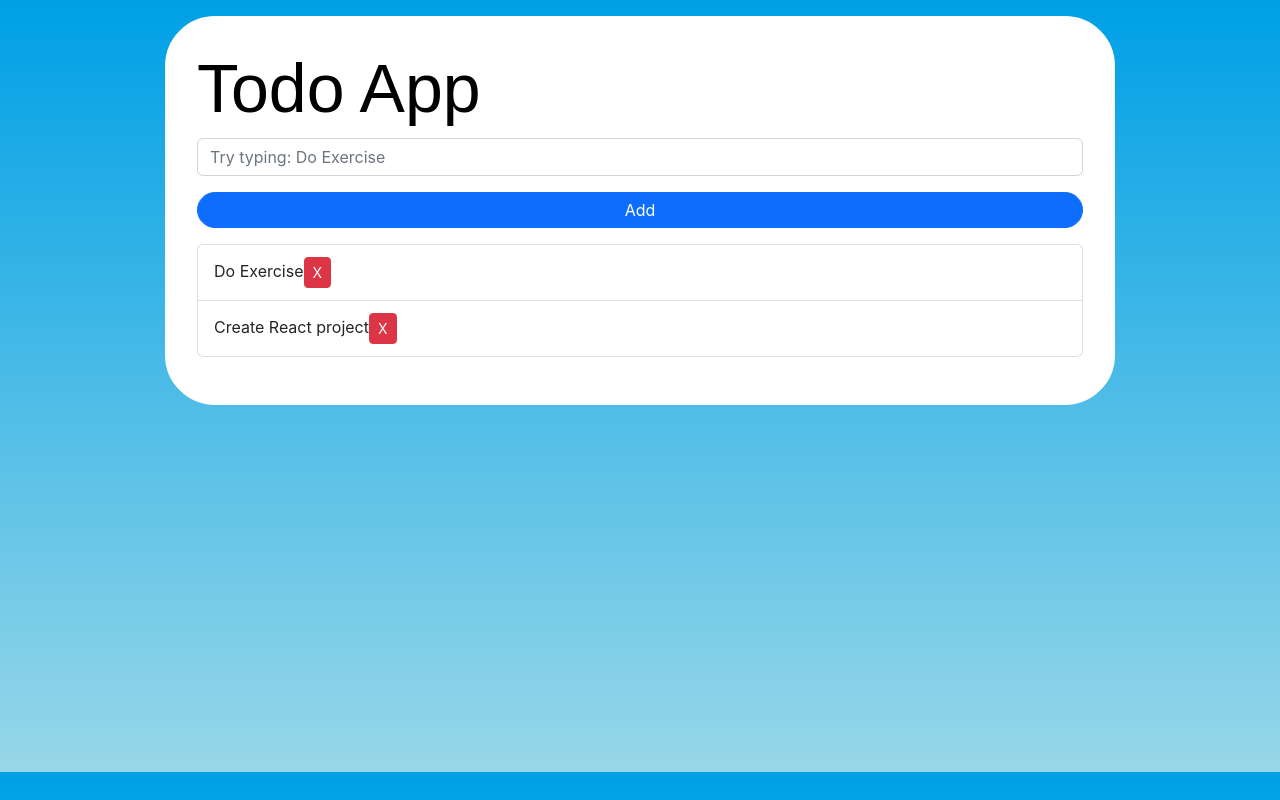
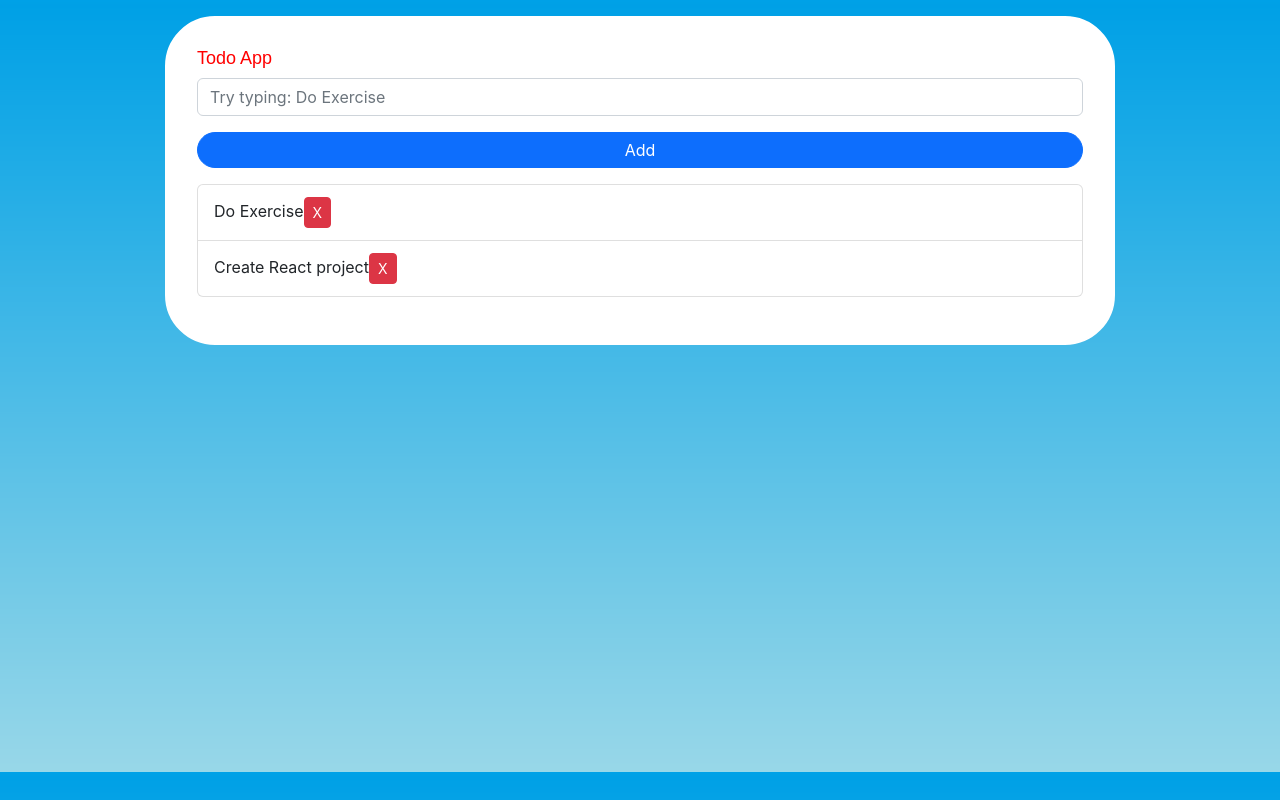
Before and after one commit to sreekanth014/sirr-eactapp-master, a React (Create React App) app: page / in a window 1280 px wide. Built offline with nearby package versions, Linux system fonts and the light colour scheme.

Commit message:
Update index.css

```diff
--- a/src/index.css
+++ b/src/index.css
@@ -13,7 +13,7 @@ code {
     monospace;
 }
 h1{
-  color: #000;
+  color: #ff0000;
   font-family: sans-serif;
-  font-size: 68px;
+  font-size: 18px;
 }
```
